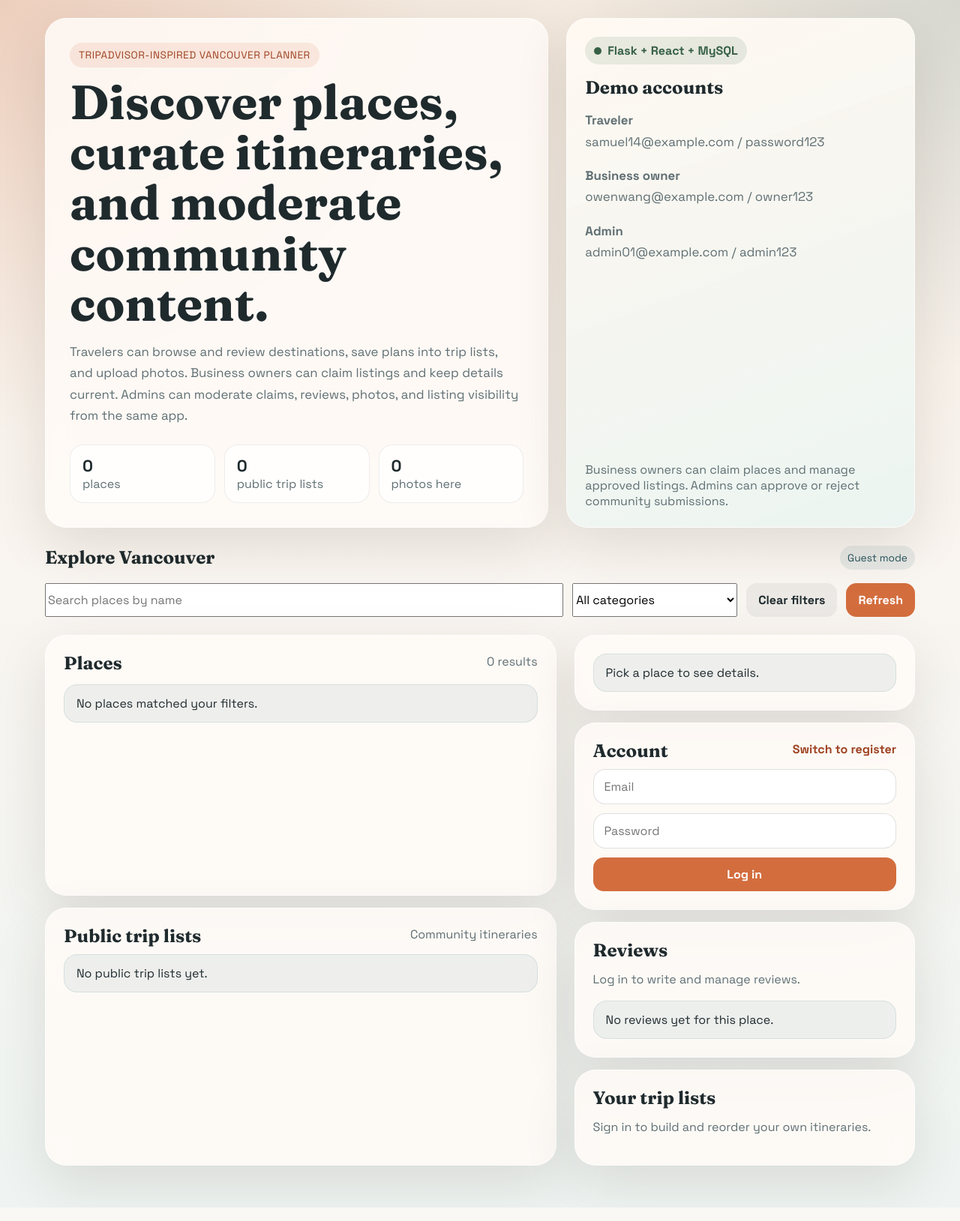
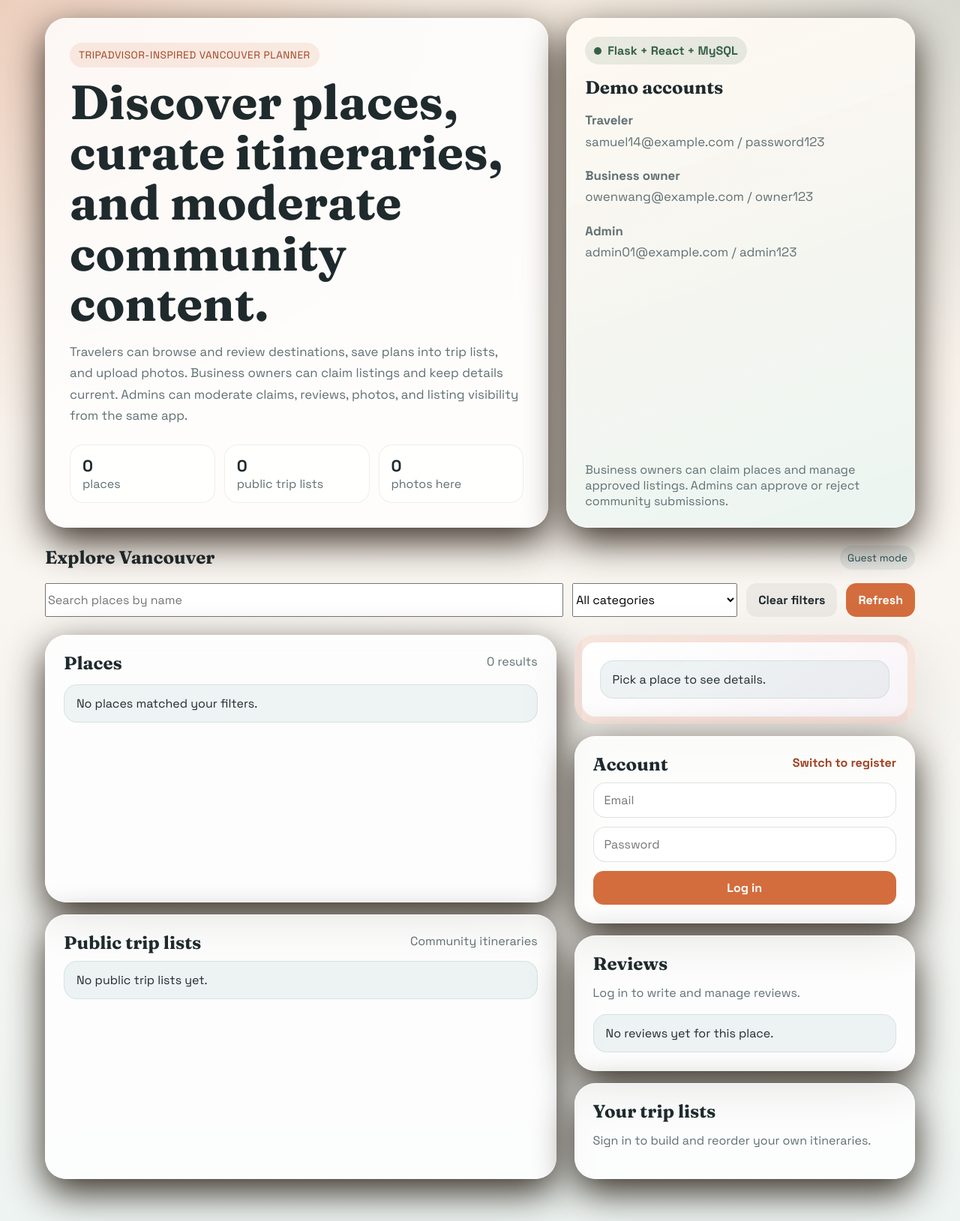
Before and after one commit to AbhijotSinghSandhu/Travel_App_P12_CMPT354, a Flask app: page / in a window 1280 px wide. Shown: the whole page at 75% size. Run offline with Flask 3, Linux system fonts and the light colour scheme; data that the repository does not hold is empty; some libraries are stand-ins or nearby versions.

Commit message:
Did some ui enhancements

```diff
--- a/app/static/css/app.css
+++ b/app/static/css/app.css
@@ -56,11 +56,23 @@ button {
 
 .hero-card,
 .panel {
-    background: var(--panel);
-    backdrop-filter: blur(16px);
-    border: 1px solid rgba(255, 255, 255, 0.7);
+    padding: 24px;
+    background: rgba(255, 255, 255,0.82 );
+    backdrop-filter: blur(18px);
+    border: 1px solid rgba(255, 255, 255, 0.75);
     border-radius: 28px;
-    box-shadow: var(--shadow);
+    box-shadow: 0 18px 50px rgba(30,20,10,0.88);
+}
+
+.panel.featured {
+    background: linear-gradient(
+        145deg,
+        rgba(255,255,255,0.95),
+        rgba(248,244,248,0.88)
+    );
+    box-shadow: 0 28px 80px rgba(40,25,10,0.12);
+    top: 20px;
+    border: 10px solid rgba(211, 109, 61, 0.18);
 }
 
 .hero-copy {
@@ -175,16 +187,17 @@ button {
 }
 
 .place-card {
-    padding: 18px;
-    border-radius: 22px;
-    border: 1px solid var(--line);
-    background: rgba(255, 255, 255, 0.7);
-    transition: transform 180ms ease, box-shadow 180ms ease;
+    padding: 20px;
+    border-radius: 24px;
+    border: 1px solid rgba(37, 47, 51, 0.08);
+    background: rgba(255, 255, 255, 0.78);
+    transition: all 220ms ease;
 }
 
 .place-card:hover {
-    transform: translateY(-2px);
-    box-shadow: 0 14px 30px rgba(58, 40, 24, 0.08);
+    transform: translateY(-4px);
+    box-shadow: 0 20px 36px rgba(58, 40, 24, 0.12);
+    border-color: rgba(211, 109, 61, 0.25);
 }
 
 .place-header,
--- a/app/static/js/app.js
+++ b/app/static/js/app.js
@@ -649,7 +649,7 @@ function App() {
         </div>
 
         <div className="stack">
-          <div className="panel">
+          <div className="panel featured">
             {selectedPlace ? (
               <>
                 <div className="row-between">
```
